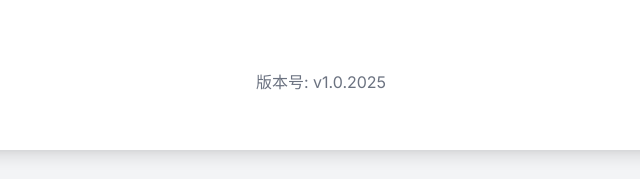
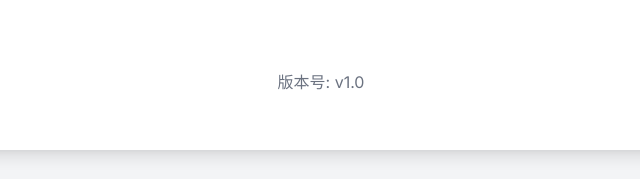
Before and after one commit to HachimiMeow/EEG_software, a plain HTML site: page index.html in a window 1280 px wide. Shown: the part 682-861 px from the top of the page, 319-959 px from the left. Drawn offline with nearby package versions, Linux system fonts and the light colour scheme.

Commit message:
EEG_software

```diff
--- a/index.html
+++ b/index.html
@@ -92,7 +92,7 @@
         </main>
 
         <footer class="w-full text-center text-gray-500 mb-4">
-            <p>版本号: v1.0.2025</p>
+            <p>版本号: v1.0</p>
         </footer>
     </div>
 
```
